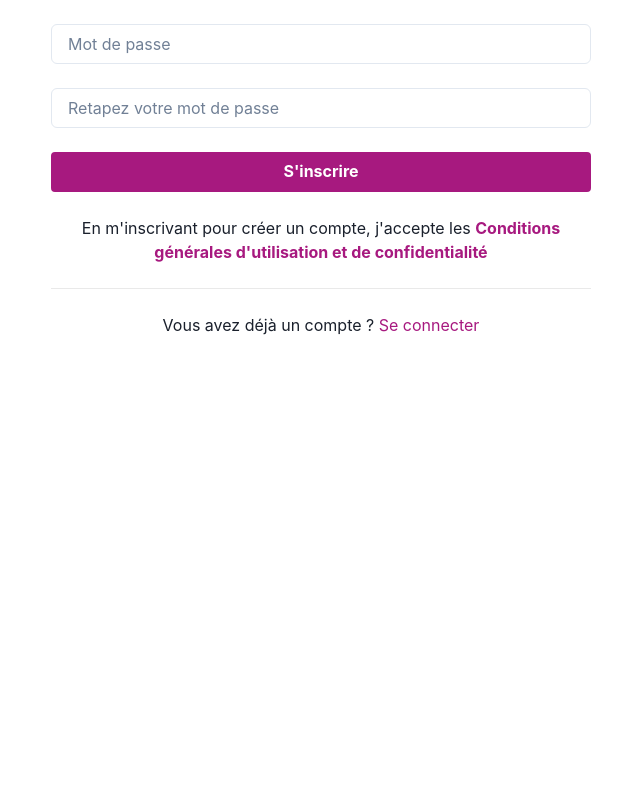
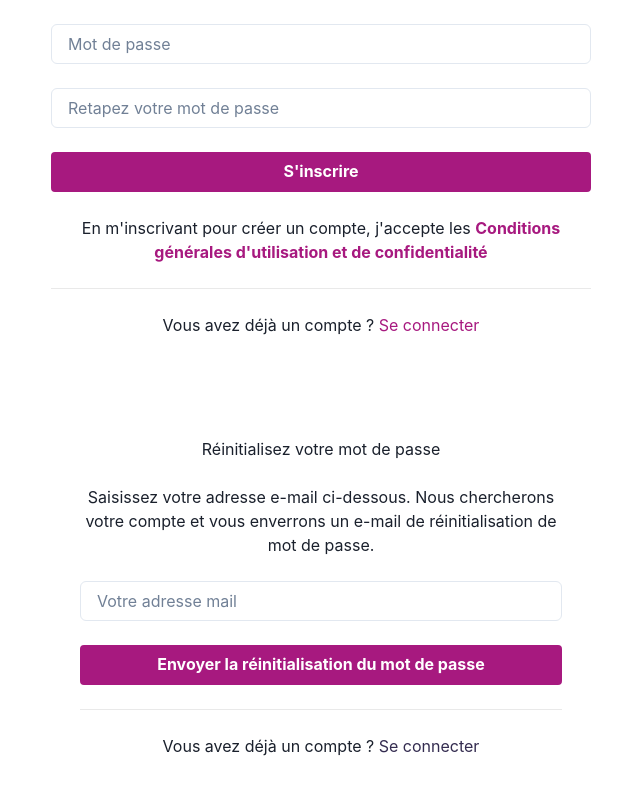
Before and after one commit to Zakari-B/Projet_WCS_3_Habble, a React (Vite) app in the folder frontend/: page / in a window 1280 px wide. Shown: the part 903-1697 px from the top of the page, without its empty margins (319-959 px from the left). Before the commit the page ends 1290 px from the top, so only its background shows below. Built offline with nearby package versions, Linux system fonts and the light colour scheme.

Commit message:
Added the form to reset a forgotten password

```diff
--- a/frontend/src/App.jsx
+++ b/frontend/src/App.jsx
@@ -1,6 +1,7 @@
 import Home from "@pages/Home";
 import SignupForm from "@components/SignupForm";
 import LoginForm from "@components/LoginForm";
+import PasswordReset from "@components/PasswordReset";
 import "./App.css";
 
 function App() {
@@ -9,6 +10,7 @@ function App() {
       <Home />
       <LoginForm />
       <SignupForm />
+      <PasswordReset />
     </div>
   );
 }
--- /dev/null
+++ b/frontend/src/components/PasswordReset.jsx
@@ -0,0 +1,64 @@
+import React, { useState } from "react";
+import {
+  Stack,
+  Button,
+  FormControl,
+  Input,
+  Divider,
+  Link,
+  Flex,
+} from "@chakra-ui/react";
+
+const passwordReset = () => {
+  const [resetEmail, setResetEmail] = useState("");
+
+  return (
+    <Flex className="loginForm" padding={{ base: "0", lg: "50px" }}>
+      <Stack
+        className="passwordResetForm"
+        spacing={6}
+        width="90vw"
+        maxWidth="482px"
+        margin="auto"
+      >
+        <h2>Réinitialisez votre mot de passe</h2>
+        <p>
+          Saisissez votre adresse e-mail ci-dessous. Nous chercherons votre
+          compte et vous enverrons un e-mail de réinitialisation de mot de
+          passe.
+        </p>
+        <FormControl>
+          <Input
+            type="text"
+            id="resetEmail"
+            name="Email"
+            placeholder="Votre adresse mail"
+            value={resetEmail}
+            onChange={(e) => setResetEmail(e.target.value)}
+          />
+        </FormControl>
+
+        <Button
+          variant="solid_PrimaryColor"
+          type="button"
+          onClick={() => null()}
+        >
+          Envoyer la réinitialisation du mot de passe
+        </Button>
+        <Divider />
+        <p>
+          Vous avez déjà un compte ?&nbsp;
+          <Link
+            to="/login"
+            color="#342c50"
+            _hover={{ textDecoration: "none", color: "#A7197F" }}
+          >
+            Se connecter
+          </Link>
+        </p>
+      </Stack>
+    </Flex>
+  );
+};
+
+export default passwordReset;
```
